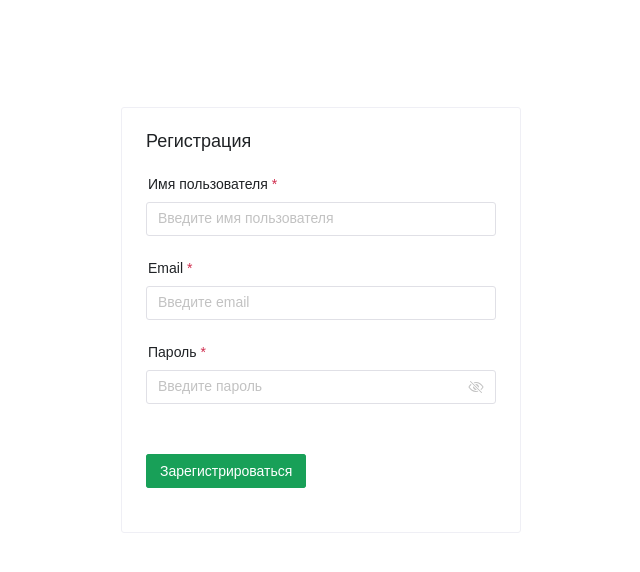
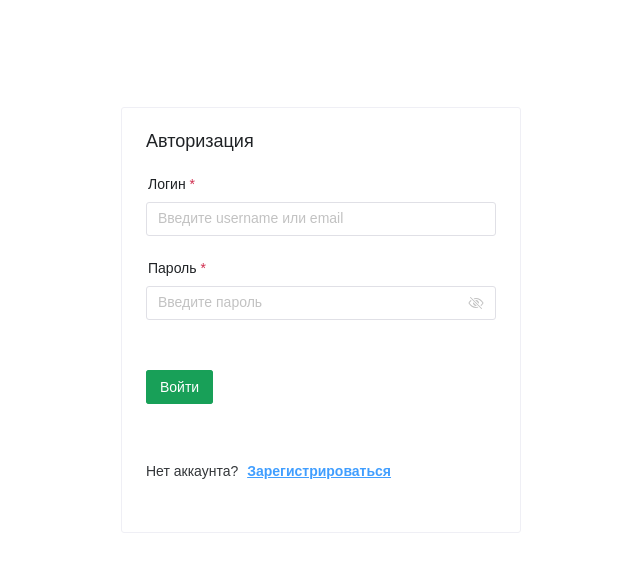
Before and after one commit to derfalu/task_manager_front, a Vue app: page /login in a window 1280 px wide. Shown: the top 572 px of the page, without its empty margins (319-959 px from the left). Built offline with nearby package versions, Linux system fonts and the light colour scheme.

Commit message:
added routing

```diff
--- a/src/App.vue
+++ b/src/App.vue
@@ -3,19 +3,16 @@
     <div class="main">
       <router-view></router-view>
     </div> -->
-  <div class="register-form">
     <n-message-provider>
-      <RegisterForm />
-      <!-- <LoginForm /> -->
-    </n-message-provider>
-  </div>
+    <div class="main-container">
+      <router-view />
+    </div>
+  </n-message-provider>
 </template>
 
 <script setup>
 // import NavBar from './components/NavBar.vue';
 import { NMessageProvider } from 'naive-ui'
-import RegisterForm from './components/RegisterForm.vue'
-import LoginForm from './components/LoginForm.vue'
 </script>
 
 <style scoped>
--- a/src/assets/main.css
+++ b/src/assets/main.css
@@ -33,3 +33,12 @@ button {
   background: none;
   cursor: pointer;
 }
+
+.auth-wrapper {
+  display: flex;
+  justify-content: center;
+  align-items: center;
+  min-height: 100vh;
+  padding: 16px;
+  transform: translateY(-10%);
+}
--- a/src/components/LoginForm.vue
+++ b/src/components/LoginForm.vue
@@ -1,10 +1,10 @@
 <template>
-  <n-card title="Авторизация" style="max-width: 400px; margin: auto;">
+  <div class="auth-wrapper">
+    <n-card title="Авторизация" style="max-width: 400px; margin: auto">
       <n-form :model="form" :rules="rules" ref="formRef">
-      <n-form-item label="login" path="login">
+        <n-form-item label="Логин" path="login">
           <n-input v-model:value="form.login" placeholder="Введите username или email" />
         </n-form-item>
-
         <n-form-item label="Пароль" path="password">
           <n-input
             v-model:value="form.password"
@@ -13,14 +13,18 @@
             show-password-on="click"
           />
         </n-form-item>
-
         <n-form-item>
-        <n-button type="primary" @click="handleLogin" :loading="loading">
-          Войти
-        </n-button>
+          <n-button type="primary" @click="handleLogin" :loading="loading"> Войти </n-button>
+        </n-form-item>
+        <n-form-item>
+          <span
+            >Нет аккаунта?
+            <router-link to="/register" class="link-button">Зарегистрироваться</router-link>
+          </span>
         </n-form-item>
       </n-form>
     </n-card>
+  </div>
 </template>
 
 <script setup>
@@ -35,12 +39,12 @@ const loading = ref(false)
 const rules = {
   login: [
     { required: true, message: 'Введите email или имя пользователя', trigger: 'blur' },
-    { min: 3, message: 'Минимум 3 символа', trigger: 'blur' }
+    { min: 3, message: 'Минимум 3 символа', trigger: 'blur' },
   ],
   password: [
     { required: true, message: 'Введите пароль', trigger: 'blur' },
-    { min: 6, message: 'Минимум 6 символов', trigger: 'blur' }
-  ]
+    { min: 6, message: 'Минимум 6 символов', trigger: 'blur' },
+  ],
 }
 
 const handleLogin = async () => {
@@ -51,7 +55,7 @@ const handleLogin = async () => {
         const res = await fetch('http://localhost:4000/api/login', {
           method: 'POST',
           headers: { 'Content-Type': 'application/json' },
-          body: JSON.stringify({ user: form.value })
+          body: JSON.stringify({ user: form.value }),
         })
 
         const data = await res.json()
@@ -59,8 +63,14 @@ const handleLogin = async () => {
         if (!res.ok) {
           message.error(data.error || 'Ошибка авторизации')
         } else {
+          // ✅ Сохраняем токен
+          localStorage.setItem('token', data.token)
+
           message.success('Вы успешно вошли')
-          console.log(data.user) // здесь можно сохранить данные пользователя
+          console.log('Вошёл пользователь:', data.user)
+
+          // (опционально) Перенаправляем, например, на страницу задач
+          // router.push('/tasks')
         }
       } catch (err) {
         message.error('Ошибка соединения с сервером')
@@ -71,3 +81,12 @@ const handleLogin = async () => {
   })
 }
 </script>
+<style scoped>
+.link-button {
+  color: #409eff; /* или любой другой */
+  text-decoration: underline;
+  margin-left: 5px;
+  font-weight: bold;
+  cursor: pointer;
+}
+</style>
--- a/src/components/RegisterForm.vue
+++ b/src/components/RegisterForm.vue
@@ -1,14 +1,13 @@
 <template>
+  <div class="auth-wrapper">
     <n-card title="Регистрация" style="max-width: 400px; margin: auto;">
       <n-form :model="form" :rules="rules" ref="formRef">
         <n-form-item label="Имя пользователя" path="username">
           <n-input v-model:value="form.username" placeholder="Введите имя пользователя" />
         </n-form-item>
-
         <n-form-item label="Email" path="email">
           <n-input v-model:value="form.email" placeholder="Введите email" />
         </n-form-item>
-
         <n-form-item label="Пароль" path="password">
           <n-input
             v-model:value="form.password"
@@ -17,7 +16,6 @@
             placeholder="Введите пароль"
           />
         </n-form-item>
-
         <n-form-item>
           <n-button type="primary" @click="handleRegister" :loading="loading">
             Зарегистрироваться
@@ -25,6 +23,7 @@
         </n-form-item>
       </n-form>
     </n-card>
+  </div>
 </template>
 
 <script setup>
@@ -71,12 +70,18 @@ const handleRegister = async () => {
       })
         .then(async (res) => {
           loading.value = false
+          const data = await res.json()
+
           if (!res.ok) {
-            const { errors } = await res.json()
+            const errors = data.errors || data.message || "Неизвестная ошибка"
             message.error('Ошибка регистрации: ' + JSON.stringify(errors))
           } else {
-            console.log(res)
+            // ✅ Сохраняем токен
+            localStorage.setItem('token', data.token)
             message.success('Регистрация прошла успешно!')
+            console.log("Сохранён токен:", data.token)
+            // 👉 Перенаправление, если нужно:
+            // router.push('/tasks')
           }
         })
         .catch(() => {
--- a/src/router/index.js
+++ b/src/router/index.js
@@ -1,5 +1,7 @@
 import { createRouter, createWebHistory } from 'vue-router'
 import TasksForm from '@/components/TasksForm.vue'
+import LoginForm from '@/components/LoginForm.vue'
+import RegisterForm from '@/components/RegisterForm.vue'
 
 const router = createRouter({
   history: createWebHistory(import.meta.env.BASE_URL),
@@ -9,6 +11,8 @@ const router = createRouter({
       name: 'home',
       component: TasksForm,
     },
+    { path: '/login', name: 'login', component: LoginForm },
+    { path: '/register', name: 'register', component: RegisterForm },
   ],
 })
 
```
Lines whose indentation alone changed are shown as unchanged.
